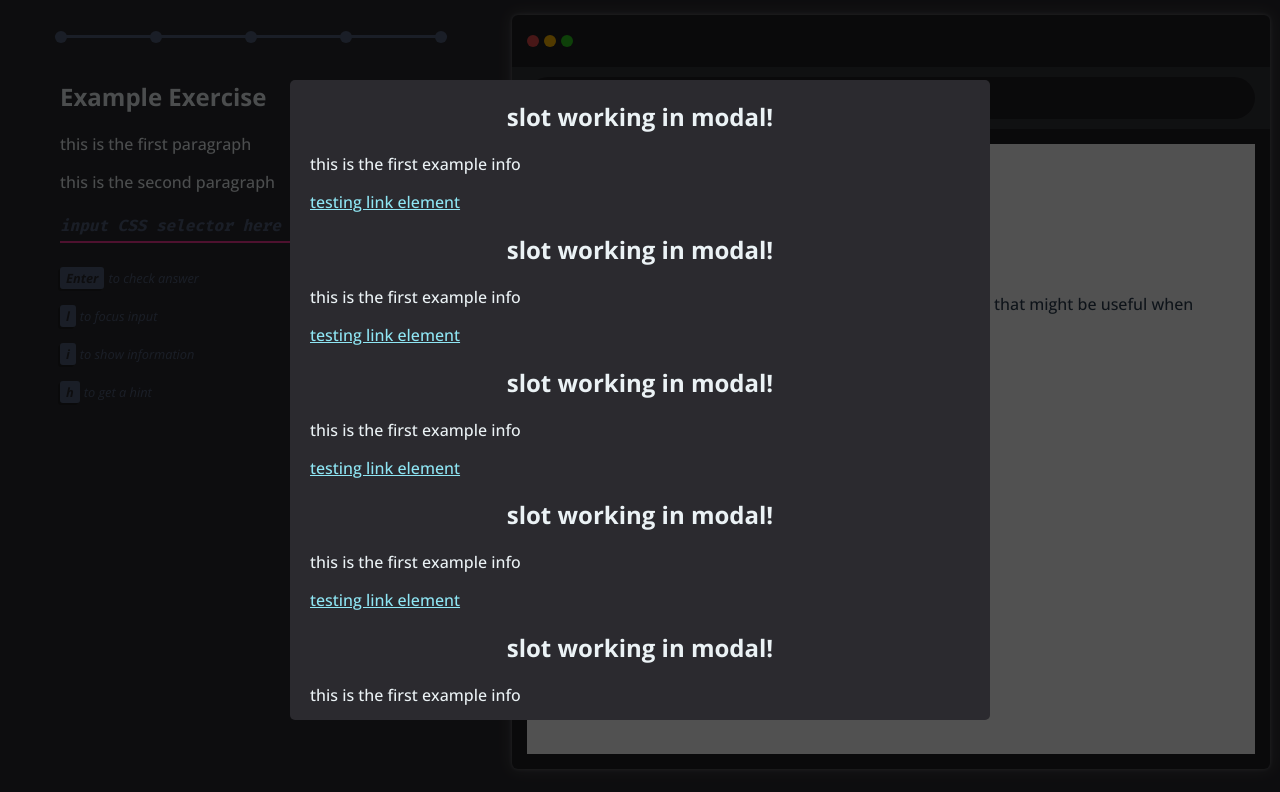
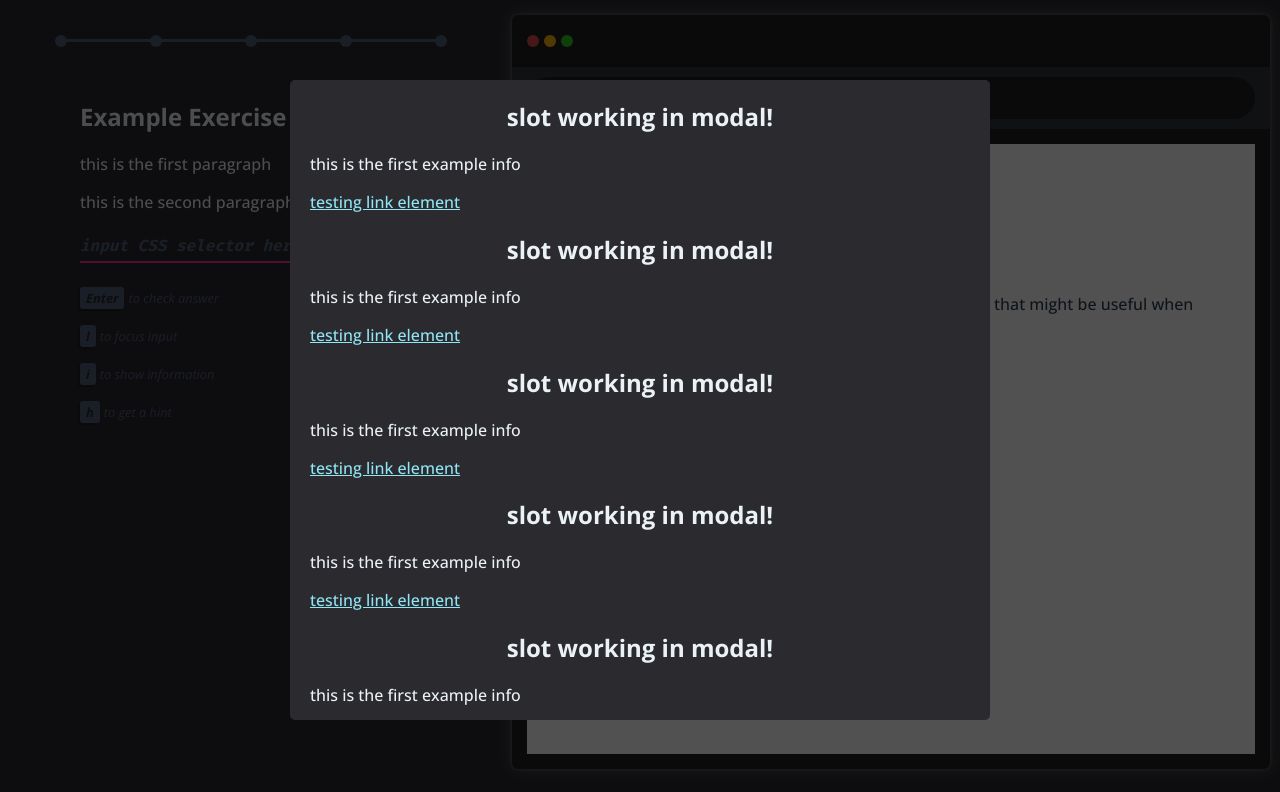
Before and after one commit to scootyboots/css-selector-training-platform, a Vue app: page /example-exercise/single in a window 1280 px wide. Shown: the top 792 px of the page. Built offline with nearby package versions, Linux system fonts and the light colour scheme.

Commit message:
adjust styling

```diff
--- a/src/components/Exercise.vue
+++ b/src/components/Exercise.vue
@@ -117,19 +117,19 @@ window.addEventListener('keydown', (event) => handleHotkeyPress(event))
 
 .two-pain-grid__left-container {
   position: relative;
-  min-width: 260px;
-  margin: 40px;
-  padding: 20px;
+  min-width: 26rem;
+  margin: 6rem;
+  padding: 2rem;
   /* border-radius: 5px; */
   /* -webkit-box-shadow: 0px 0px 40px -3px rgb(0 0 0 / 45%);
   box-shadow: 0px 0px 40px -3px rgb(0 0 0 / 45%); */
 }
 
 .two-pain-grid__right-container {
-  margin: 15px auto 15px auto;
+  margin: 1.5rem auto 1.5rem auto;
   position: sticky;
-  top: 15px;
-  max-width: 950px;
+  top: 1.5rem;
+  max-width: 95rem;
 }
 
 @media (max-width: 1090px) {
@@ -140,8 +140,8 @@ window.addEventListener('keydown', (event) => handleHotkeyPress(event))
   .two-pain-grid__right {
     position: absolute;
     top: 0;
-    left: 20px;
-    right: 20px;
+    left: 2rem;
+    right: 2rem;
     z-index: 1000;
   }
 
--- a/src/components/Progress.vue
+++ b/src/components/Progress.vue
@@ -42,7 +42,7 @@ router.afterEach((to, from) => {
   left: 5.5rem;
   display: flex;
   align-items: center;
-  margin: 3.5rem auto 1.5rem auto;
+  margin: 3.9rem auto 1.5rem auto;
   height: 0.3rem;
   border-radius: 0.6rem;
   background-color: var(--lowlight);
```
